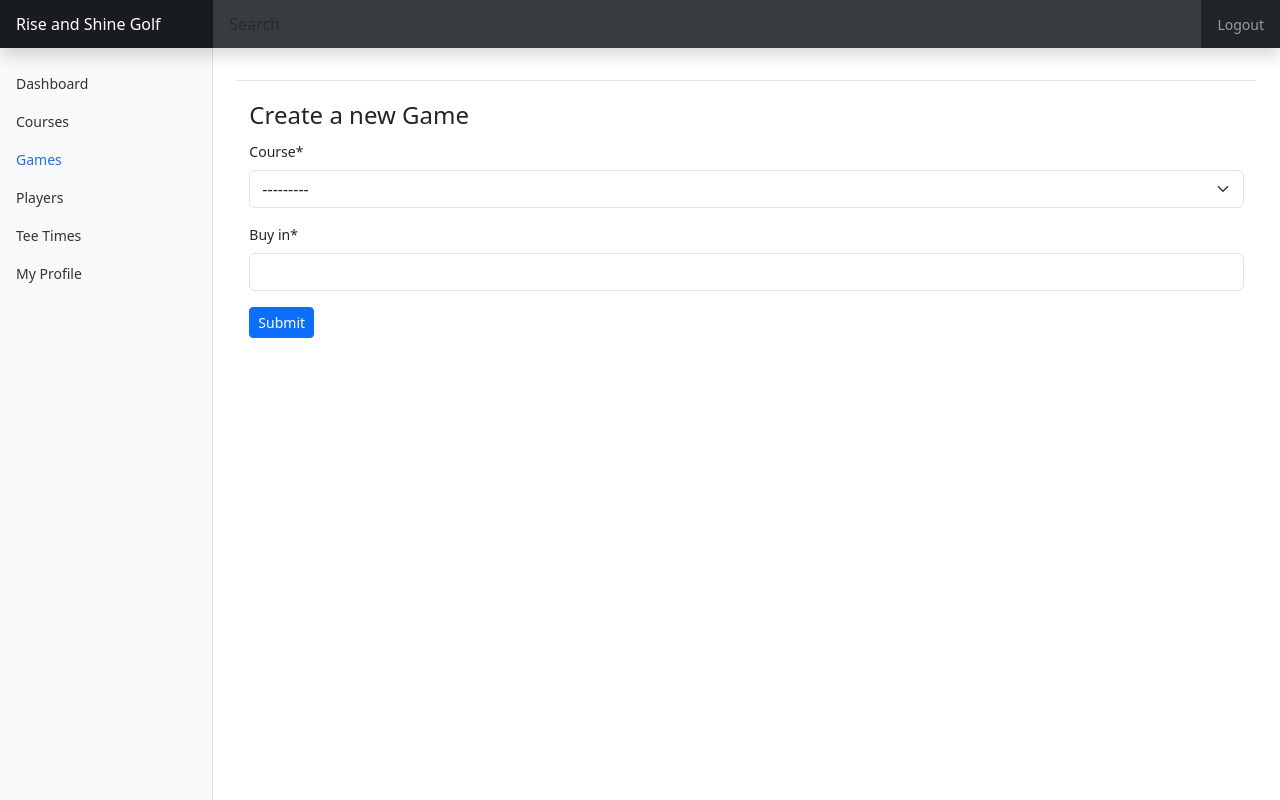
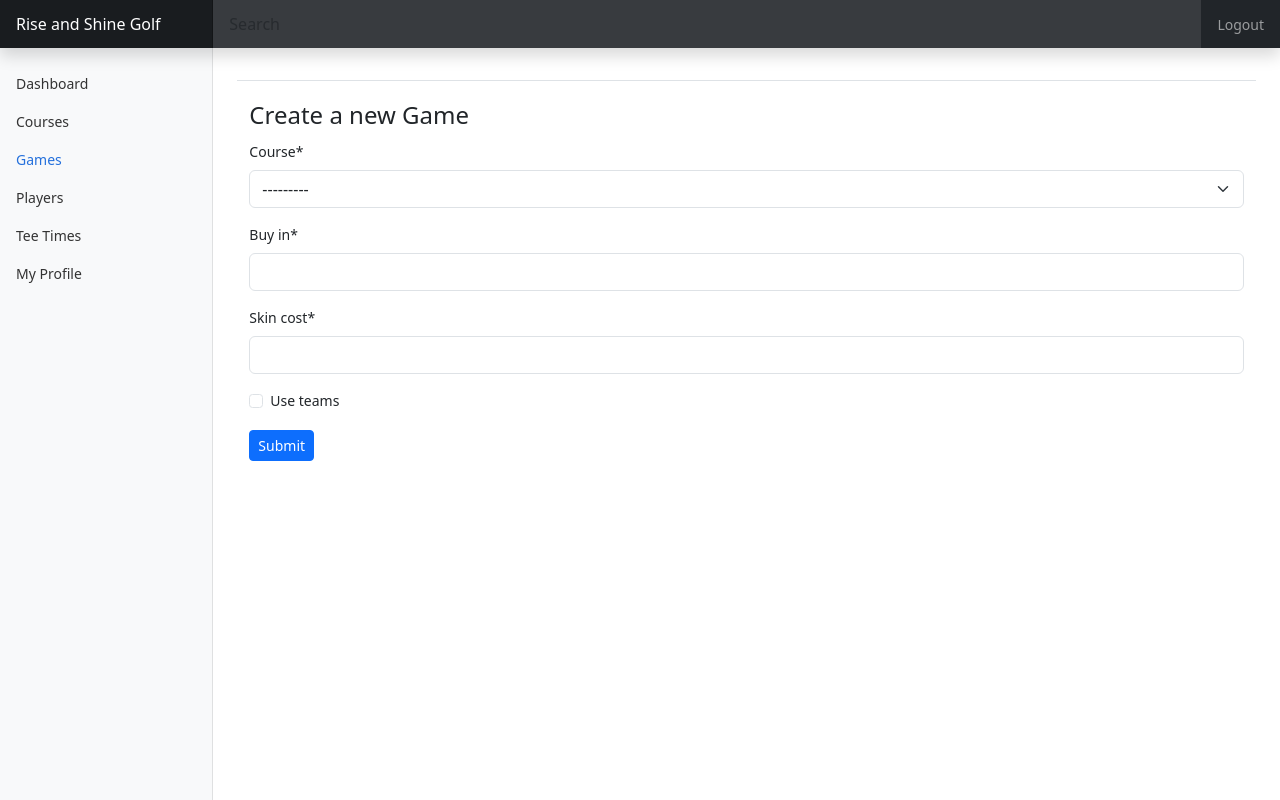
Before and after one commit to rlaneyjr/rs-golf, a Django app: page /games/add/ in a window 1280 px wide. Run offline with Django 4.2, Linux system fonts and the light colour scheme; the visitor is signed in with stand-in values (Sample User, id 1); data that the repository does not hold is empty; parts of the project's set-up code (start-up, migrations or seed data) failed here and were passed over; some libraries are stand-ins or nearby versions.

Commit message:
Add switch for teams

```diff
--- a/dashboard/forms.py
+++ b/dashboard/forms.py
@@ -165,13 +165,15 @@ class GameForm(forms.ModelForm):
                 "Create a new Game",
                 "course",
                 "buy_in",
+                "skin_cost",
+                "use_teams",
             ),
             Submit("submit", "Submit", css_class="btn btn-primary btn-sm"),
         )
 
     class Meta:
         model = Game
-        fields = ["course", "buy_in"]
+        fields = ["course", "buy_in", "skin_cost", "use_teams"]
 
 
 class EditGameForm(forms.ModelForm):
@@ -187,6 +189,8 @@ class EditGameForm(forms.ModelForm):
                 "status",
                 "players",
                 "buy_in",
+                "skin_cost",
+                "use_teams",
                 "score",
             ),
             Submit("submit", "Submit", css_class="btn btn-primary btn-sm"),
@@ -201,6 +205,8 @@ class EditGameForm(forms.ModelForm):
             "status",
             "players",
             "buy_in",
+            "skin_cost",
+            "use_teams",
             "score",
         ]
         widgets = {"score": JSONEditorWidget}
--- a/dashboard/models.py
+++ b/dashboard/models.py
@@ -14,10 +14,12 @@ User = get_user_model()
 
 class GameTypeChoices(models.TextChoices):
     BEST_BALL = "best-ball", _("Best Ball")
+    POINTS = "points", _("Points")
     STROKE = "stroke", _("Stroke")
     SKINS = "skins", _("Skins")
+    BEST_BALL_SKINS = "best-ball-skins", _("Best Ball w/Skins")
+    POINTS_SKINS = "points-skins", _("Points w/Skins")
     STROKE_SKINS = "stroke-skins", _("Stroke w/Skins")
-    BEST_BALL_SKINS = "best-ball-skins", _("Best Ball w/Skins")
 
 
 class HolesToPlayChoices(models.IntegerChoices):
@@ -209,6 +211,7 @@ class Game(models.Model):
         ],
     )
     score = models.JSONField(blank=True, null=True)
+    use_teams = models.BooleanField(default=False)
 
     @property
     def pot(self):
@@ -224,6 +227,7 @@ class Game(models.Model):
             game_type=None,
             buy_in=None,
             skin_cost=None,
+            use_teams=None,
         ):
         # if not any([game_type, self.game_type]):
         #     raise ValidationError("You must provide a game type")
@@ -235,10 +239,13 @@ class Game(models.Model):
             self.buy_in = buy_in
         if skin_cost != None:
             self.skin_cost = skin_cost
+        if use_teams != None:
+            self.use_teams = use_teams
         if not self.date_played:
             self.date_played = timezone.now()
-        utils.create_teams_for_game(self)
         utils.create_hole_scores_for_game(self)
+        if self.use_teams:
+            utils.create_teams_for_game(self)
         self.status = GameStatusChoices.ACTIVE
         self.save()
 
@@ -291,9 +298,9 @@ class Player(models.Model):
     def __str__(self):
         return f"{self.name}"
 
-    def update_hcp(self, new_hcp):
-        _hcp = sum([self.handicap, new_hcp])/len([self.handicap, new_hcp])
-        self.handicap = round(_hcp, 1)
+    def update_hcp(self, game_hcp):
+        new_hcp = sum([self.handicap, game_hcp])/len([self.handicap, game_hcp])
+        self.handicap = round(new_hcp, 1)
         self.save()
 
 
--- a/dashboard/utils.py
+++ b/dashboard/utils.py
@@ -379,6 +379,16 @@ def filter_skins_from_all_scores(all_scores):
     return skin_holes
 
 
+def filter_skins_from_hole_data(hole_data):
+    skin_holes = []
+    for player in hole_data:
+        if player["skins"]:
+            for hole in player["hole_list"]:
+                hole.update({"player_name": player["player_name"]})
+                skin_holes.append(hole)
+    return skin_holes
+
+
 def get_skins_all_scores(all_scores, skin_cost):
     skins = []
     carry_money = None
@@ -495,9 +505,9 @@ def score_game(game):
         "hole_list": hole_list,
         "skins": skins,
     }
-    if game_has_teams(game):
-        scores = score_teams(game)
-        game_score.update({"team_scores": scores})
+    if game.use_teams:
+        team_scores = score_teams(game)
+        game_score.update({"team_scores": team_scores})
     else:
         scores = score_hole_data(hole_data, game.pot)
         game_score.update({"scores": scores})
```
Also changed, not shown: dashboard/templates/dashboard/game-detail.html (+15 -2 lines), dashboard/views/ajax_views.py (+16 -30 lines), dashboard/migrations/0017_game_use_teams_alter_game_game_type.py (added).
